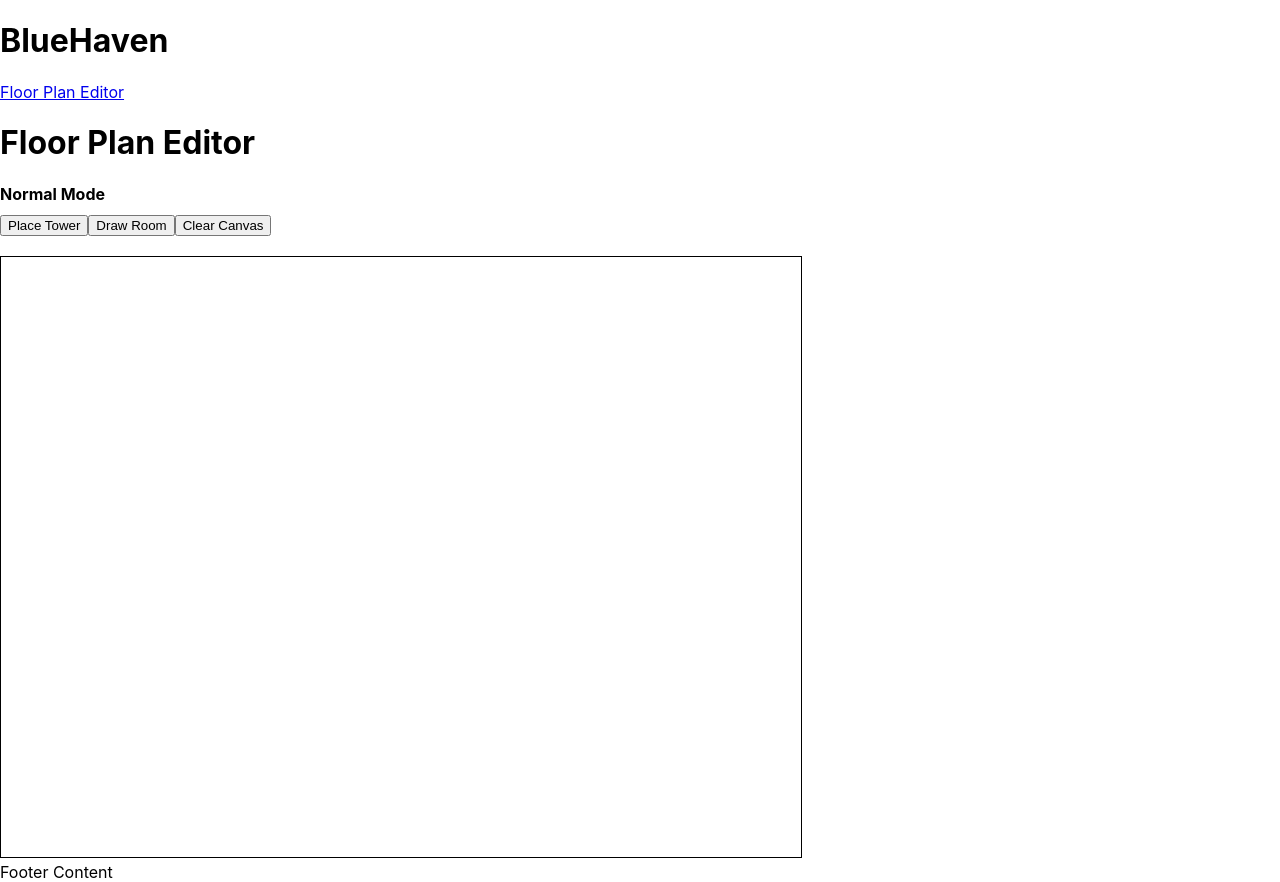
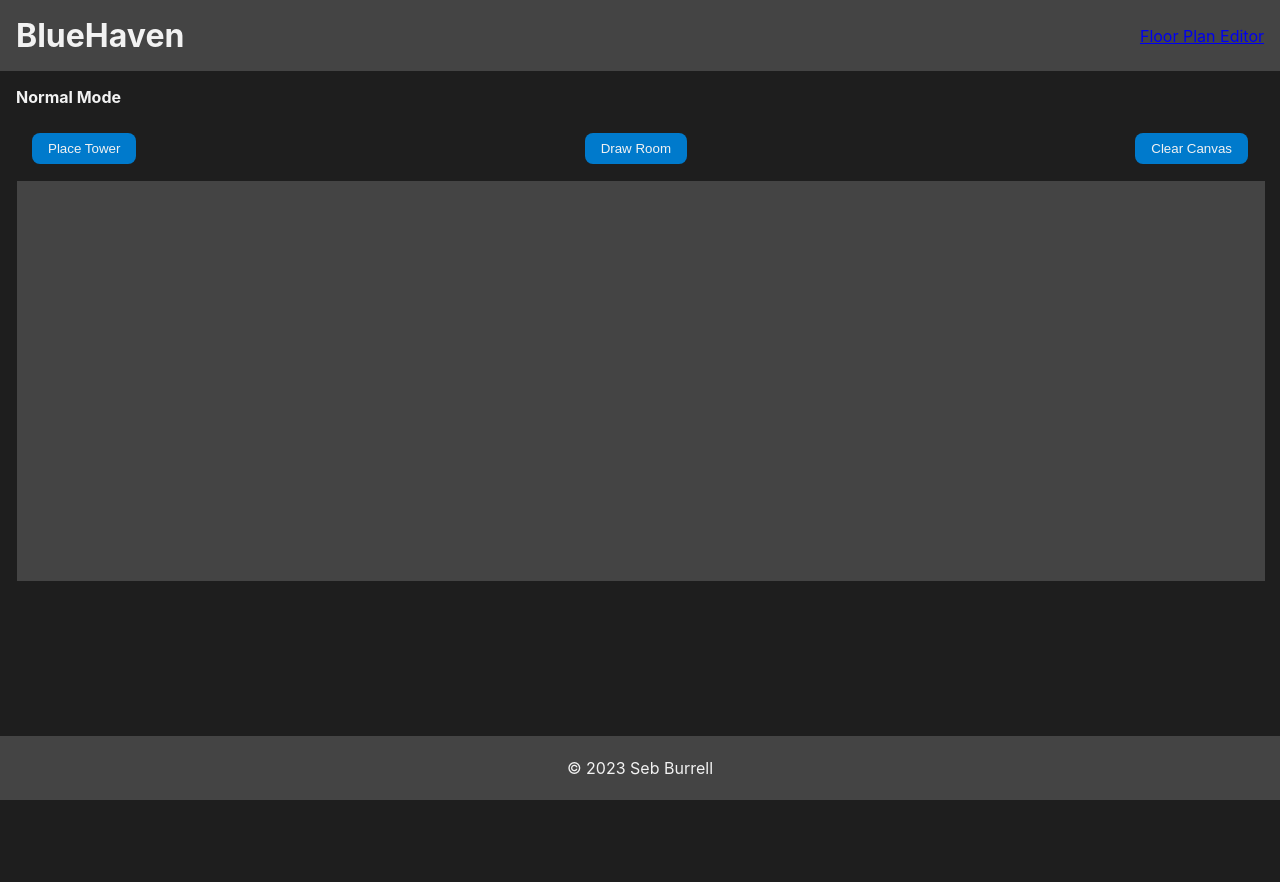
Before and after one commit to hankanman/BlueHaven, a React (Create React App) app in the folder frontend/: page /floorplan in a window 1280 px wide. After the commit the page ends 800 px from the top, so only its background shows below. Built offline with nearby package versions, Linux system fonts and the light colour scheme.

Commit message:
Restructure and update CSS

```diff
--- a/frontend/src/App.css
+++ b/frontend/src/App.css
@@ -14,18 +14,18 @@
 }
 
 .App-header {
-  background-color: #282c34;
+  background-color: var(--bg-color);
   min-height: 100vh;
   display: flex;
   flex-direction: column;
   align-items: center;
   justify-content: center;
   font-size: calc(10px + 2vmin);
-  color: white;
+  color: var(--text-color);
 }
 
 .App-link {
-  color: #61dafb;
+  color: var(--text-color);
 }
 
 @keyframes App-logo-spin {
--- a/frontend/src/App.tsx
+++ b/frontend/src/App.tsx
@@ -3,13 +3,14 @@ import React from 'react';
 import { BrowserRouter as Router, Route, Switch } from 'react-router-dom';
 import MainLayout from './layout/MainLayout';
 import FloorPlanPage from './components/FloorPlanPage'; // Import the FloorPlanPage component
+import './App.css'; // Import the CSS file
 
 const App: React.FC = () => {
   return (
     <Router>
       <MainLayout>
         <Switch>
-          <Route path="/floorplan" exact component={FloorPlanPage} /> {/* Add the route for the Floor Plan page */}
+          <Route path="/floorplan" exact component={FloorPlanPage} />
           {/* Other routes */}
         </Switch>
       </MainLayout>
--- a/frontend/src/components/FloorPlan/FloorPlan.css
+++ b/frontend/src/components/FloorPlan/FloorPlan.css
@@ -1,14 +1,77 @@
 /* src/components/FloorPlan/FloorPlan.css */
-canvas {
-    border: 1px solid black;
-    cursor: crosshair;
-  }
 .mode-indicator {
   font-weight: bold;
   margin-bottom: 10px;
 }
 
 .active-button {
-    background-color: #f0ad4e;
-    color: white;
+  background-color: var(--active-color);
+  color: var(--text-color);
 }
+.canvas {
+  border: 1px solid var(--bg-color);
+  cursor: crosshair;
+  width: 100%;
+  height: 400px;
+  color: var(--text-color);
+  background-color: var(--menu-color);
+}
+
+.toolbar {
+  display: flex;
+  justify-content: space-between;
+  align-items: center;
+  padding: 1rem;
+  background-color: var(--bg-color);
+}
+
+.toolbar button {
+  padding: 0.5rem 1rem;
+  border-radius: 0.5rem;
+  background-color: var(--accent-color);
+  color: var(--text-color);
+  border: none;
+  cursor: pointer;
+  transition: background-color 0.2s ease-in-out;
+}
+
+.toolbar button:hover {
+  background-color: var(--text-color);
+  color: var(--accent-color);
+}
+
+.form {
+  margin-top: 1rem;
+}
+
+.form label {
+  display: block;
+  margin-bottom: 0.5rem;
+  font-weight: bold;
+  color: var(--text-color);
+}
+
+.form input {
+  padding: 0.5rem;
+  border-radius: 0.5rem;
+  border: 1px solid var(--text-color);
+  width: 100%;
+  margin-bottom: 1rem;
+  background-color: var(--bg-color);
+  color: var(--text-color);
+}
+
+.form input[type="submit"] {
+  background-color: var(--accent-color);
+  color: var(--text-color);
+  border: none;
+  padding: 0.5rem 1rem;
+  border-radius: 0.5rem;
+  cursor: pointer;
+  transition: background-color 0.2s ease-in-out;
+}
+
+.form input[type="submit"]:hover {
+  background-color: var(--text-color);
+  color: var(--accent-color);
+}
--- a/frontend/src/components/FloorPlan/FloorPlan.tsx
+++ b/frontend/src/components/FloorPlan/FloorPlan.tsx
@@ -7,18 +7,31 @@ import {
   isPointInsideRoom,
   isPointNearEdge,
   adjustRoomVertices,
+  getRandomColor,
 } from "./utilities";
-import "./FloorPlan.css";
+import "./FloorPlan.css" // Import the CSS file
 
-type Tower = { x: number; y: number };
+type Tower = {
+  x: number;
+  y: number;
+  color: string;
+  width: number;
+  height: number;
+};
 type Room = {
   vertices: { x: number; y: number }[];
   lengths: number[];
+  x: number;
+  y: number;
+  width: number;
+  height: number;
   label: string;
+  color: string;
 };
 
 const FloorPlan: React.FC = () => {
   const canvasRef = useRef<HTMLCanvasElement>(null);
+  const [canvasSize, setCanvasSize] = useState({ width: 0, height: 0 });
   const [placingTower, setPlacingTower] = useState(false);
   const [rooms, setRooms] = useState<Room[]>([]);
   const [drawingRoom, setDrawingRoom] = useState(false);
@@ -165,6 +178,11 @@ const FloorPlan: React.FC = () => {
           vertices: vertices,
           lengths: calculateLength(vertices),
           label: `Room ${rooms.length + 1}`,
+          x: 0,
+          y: 0,
+          width: 100,
+          height: 100,
+          color: getRandomColor(),
         };
 
         setRooms([...rooms, newRoom]);
@@ -223,11 +241,19 @@ const FloorPlan: React.FC = () => {
   };
 
   // Function to handle mouse click on the canvas
-  const handleCanvasClick = (e: React.MouseEvent<HTMLCanvasElement>) => {
-    const { x, y } = getCanvasCoordinates(e);
+  const handleCanvasClick = (event: React.MouseEvent<HTMLCanvasElement>) => {
+    const { x, y } = getCanvasCoordinates(event);
 
     if (placingTower) {
-      setTowers([...towers, { x, y }]);
+      // Handle tower placement
+      const newTower = {
+        x,
+        y,
+        width: 20,
+        height: 20,
+        color: getRandomColor(),
+      };
+      setTowers([...towers, newTower]);
       setPlacingTower(false); // Exit tower placement mode
     } else if (drawingRoom) {
       // Handle room drawing logic here if needed
@@ -243,6 +269,11 @@ const FloorPlan: React.FC = () => {
   function renderRooms() {
     const canvas = canvasRef.current;
     if (canvas) {
+      const canvasContainer = canvas.parentElement;
+      if (canvasContainer) {
+        canvas.width = canvasContainer.clientWidth;
+        canvas.height = canvasContainer.clientHeight;
+      }
       const ctx = canvas.getContext("2d");
       if (ctx) {
         if (potentialVertex) {
@@ -256,14 +287,14 @@ const FloorPlan: React.FC = () => {
         towers.forEach((tower) => {
           ctx.beginPath();
           ctx.arc(tower.x, tower.y, 10, 0, 2 * Math.PI); // Draw a circle for the tower
-          ctx.fillStyle = "blue";
+          ctx.fillStyle = "white";
           ctx.fill();
         });
 
         // Iterate through the rooms and draw each one
         rooms.forEach((room, roomIndex) => {
           // Draw the room
-          ctx.strokeStyle = roomIndex === selectedRoomIndex ? "red" : "black";
+          ctx.strokeStyle = roomIndex === selectedRoomIndex ? "aqua" : "white";
           ctx.beginPath();
           room.vertices.forEach((vertex, index) => {
             if (index === 0) {
@@ -277,26 +308,18 @@ const FloorPlan: React.FC = () => {
 
           // Draw the lengths of the sides
           room.vertices.forEach((vertex, index) => {
-            const nextVertex =
-              room.vertices[(index + 1) % room.vertices.length];
+            const nextVertex = room.vertices[(index + 1) % room.vertices.length]; // prettier-ignore
             const midX = (vertex.x + nextVertex.x) / 2;
             const midY = (vertex.y + nextVertex.y) / 2;
-            const length = room.lengths[index]
-              ? room.lengths[index].toFixed(2)
-              : "N/A";
-            ctx.fillStyle = "black";
+            const length = room.lengths[index] ? room.lengths[index].toFixed(2) : "N/A"; // prettier-ignore
+            ctx.fillStyle = "white";
             ctx.font = "12px Arial";
             ctx.fillText(index + 1 + ": " + length, midX, midY);
           });
           room.vertices.forEach((vertex, vertexIndex) => {
             ctx.beginPath();
             ctx.arc(vertex.x, vertex.y, hoveredVertex && hoveredVertex.roomIndex === roomIndex && hoveredVertex.vertexIndex === vertexIndex ? 8 : 5, 0, 2 * Math.PI); // prettier-ignore
-            ctx.fillStyle =
-              hoveredVertex &&
-              hoveredVertex.roomIndex === roomIndex &&
-              hoveredVertex.vertexIndex === vertexIndex
-                ? "red"
-                : "blue";
+            ctx.fillStyle = hoveredVertex && hoveredVertex.roomIndex === roomIndex && hoveredVertex.vertexIndex === vertexIndex ? "red" : "blue"; // prettier-ignore
             ctx.fill();
           });
         });
@@ -325,14 +348,30 @@ const FloorPlan: React.FC = () => {
     setSelectedRoomIndex(null);
   };
   // Call renderRooms inside a useEffect to ensure it runs when rooms change
+  const handleResize = () => {
+    if (canvasRef.current) {
+      const canvasContainer = canvasRef.current.parentElement;
+      const width = canvasContainer ? canvasContainer.clientWidth : 0;
+      const height = canvasContainer ? width : 0;
+      setCanvasSize({ width, height });
+    }
+  };
   useEffect(() => {
-    console.log(rooms, towers);
+    // Call renderRooms inside a useEffect to ensure it runs when rooms change
     renderRooms();
-  }, [rooms, towers]); // eslint-disable-line react-hooks/exhaustive-deps
+  }, [rooms, towers, canvasSize]); // eslint-disable-line react-hooks/exhaustive-deps
+  useEffect(() => {
+    window.addEventListener('resize', handleResize);
+    return () => {
+      window.removeEventListener('resize', handleResize);
+    };
+  }, []);
+  return (
+    <div className="floor-plan">
+      {/* Display the mode indicator */}
+      <ModeIndicator placingTower={placingTower} drawingRoom={drawingRoom} />
 
-  return (
-    <div>
-      <ModeIndicator placingTower={placingTower} drawingRoom={drawingRoom} />
+      {/* Display the toolbar */}
       <Toolbar
         placingTower={placingTower}
         drawingRoom={drawingRoom}
@@ -340,16 +379,23 @@ const FloorPlan: React.FC = () => {
         onToggleRoomDrawing={() => setDrawingRoom(!drawingRoom)}
         onClearCanvas={clearCanvas}
       />
-      <br></br>
+
+      {/* Display the canvas */}
+      <div className="canvas-container">
         <canvas
           ref={canvasRef}
           onMouseDown={handleMouseDown}
           onMouseUp={handleMouseUp}
           onMouseMove={handleMouseMove}
           onClick={handleCanvasClick}
-        width={800}
-        height={600}
+          width={canvasSize.width}
+          height={canvasSize.height}
+          className="canvas"
         />
+
+      </div>
+
+      {/* Display the input form for editing the selected room */}
       {selectedRoomIndex !== null && (
         <div>
           <label>Room Label:</label>
@@ -374,8 +420,10 @@ const FloorPlan: React.FC = () => {
           ))}
         </div>
       )}
+
       {/* Other components and elements can be added here */}
     </div>
+
   );
 };
 
--- a/frontend/src/components/FloorPlan/Toolbar.tsx
+++ b/frontend/src/components/FloorPlan/Toolbar.tsx
@@ -18,7 +18,7 @@ const Toolbar: React.FC<ToolbarProps> = ({
   onClearCanvas,
 }) => {
   return (
-    <div>
+    <div className="toolbar">
       <button
         onClick={onToggleTowerMode}
         className={placingTower ? "active-button" : ""}
--- a/frontend/src/components/FloorPlanPage.tsx
+++ b/frontend/src/components/FloorPlanPage.tsx
@@ -5,7 +5,6 @@ import FloorPlan from './FloorPlan/FloorPlan';
 const FloorPlanPage: React.FC = () => {
   return (
     <div>
-      <h1>Floor Plan Editor</h1>
       <FloorPlan /> {/* Integrating the FloorPlan component */}
     </div>
   );
--- a/frontend/src/index.css
+++ b/frontend/src/index.css
@@ -1,5 +1,16 @@
+:root {
+  --bg-color: #1e1e1e;
+  --menu-color: #444444;
+  --text-color: #f2f2f2;
+  --room-active: #f2f2f2;
+  --room-inactive: #f2f2f2;
+  --accent-color: #007acc;
+  --active-color: #f0ad4e;
+}
+
 body {
   margin: 0;
+  background-color: var(--bg-color);
   font-family: -apple-system, BlinkMacSystemFont, 'Segoe UI', 'Roboto', 'Oxygen',
     'Ubuntu', 'Cantarell', 'Fira Sans', 'Droid Sans', 'Helvetica Neue',
     sans-serif;
--- /dev/null
+++ b/frontend/src/layout/MainLayout.css
@@ -0,0 +1,40 @@
+.container {
+  display: grid;
+  grid-template-rows: auto 1fr auto;
+  min-height: 100vh;
+  color: var(--text-color);
+}
+
+.header {
+  display: flex;
+  justify-content: space-between;
+  align-items: center;
+  padding: 1rem;
+  background-color: var(--menu-color);
+  color: var(--text-color);
+}
+
+.logo {
+  margin: 0;
+  font-size: 2rem;
+  color: var(--text-color);
+}
+
+.nav {
+  display: flex;
+  gap: 1rem;
+  color: var(--text-color);
+}
+
+.main {
+  padding: 1rem;
+}
+
+.footer {
+  display: flex;
+  justify-content: center;
+  align-items: center;
+  height: 4rem;
+  color: var(--text-color);
+  background-color: var(--menu-color);
+}
--- a/frontend/src/layout/MainLayout.tsx
+++ b/frontend/src/layout/MainLayout.tsx
@@ -1,6 +1,7 @@
 // src/layout/MainLayout.tsx
-import React from 'react';
+import React, { useState, useRef, useEffect } from "react";
 import { Link } from 'react-router-dom'; // Import Link from react-router-dom
+import './MainLayout.css'
 
 // Define the prop types
 interface MainLayoutProps {
@@ -9,15 +10,15 @@ interface MainLayoutProps {
 
 const MainLayout: React.FC<MainLayoutProps> = ({ children }) => {
   return (
-    <div>
-      <header>
-        <h1>BlueHaven</h1>
-        <nav>
-          <Link to="/floorplan">Floor Plan Editor</Link> {/* Add a link to the Floor Plan page */}
+    <div className="container">
+      <header className="header">
+        <h1 className="logo">BlueHaven</h1>
+        <nav className="nav">
+          <Link to="/floorplan">Floor Plan Editor</Link>
         </nav>
       </header>
-      <main>{children}</main>
-      <footer>Footer Content</footer>
+      <main className="main">{children}</main>
+      <footer className="footer">© 2023 Seb Burrell</footer>
     </div>
   );
 };
```
Also changed, not shown: frontend/src/components/FloorPlan/utilities.ts (+10 -0 lines). Lines whose indentation alone changed are shown as unchanged.
